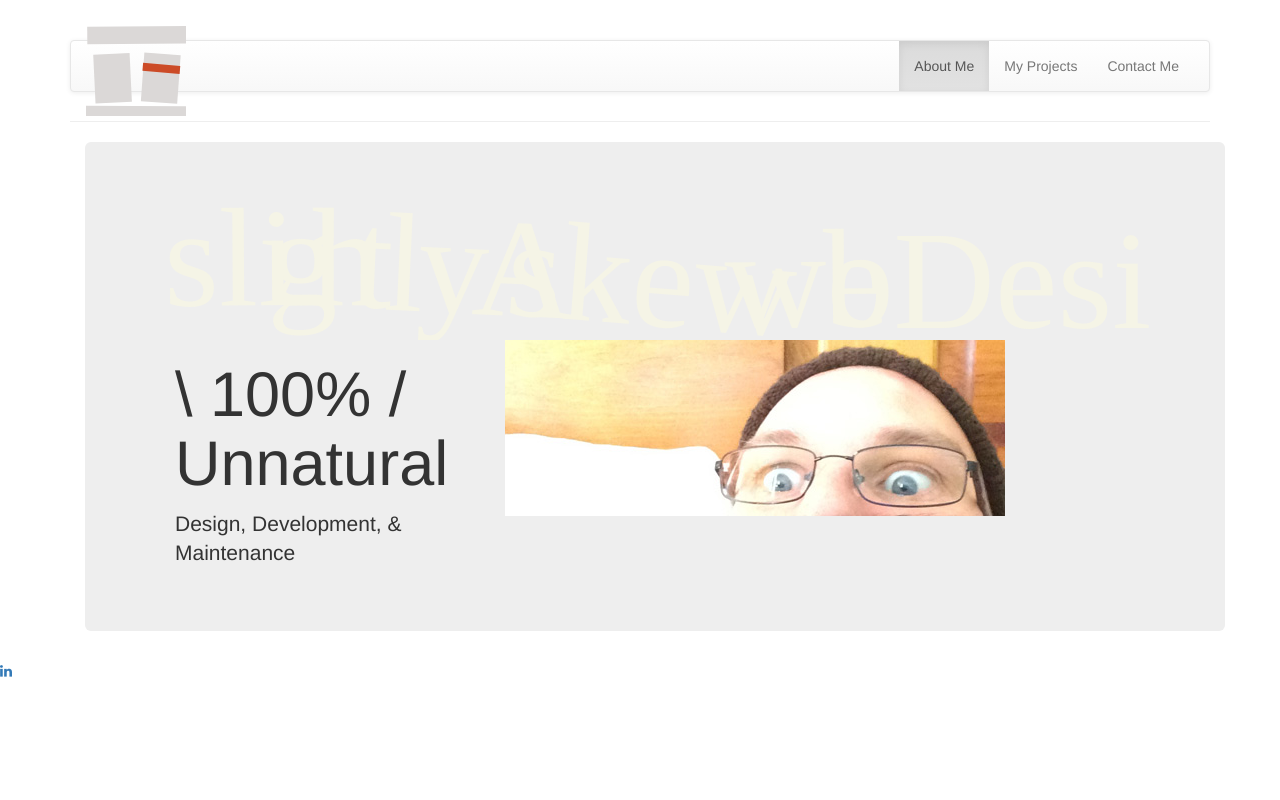
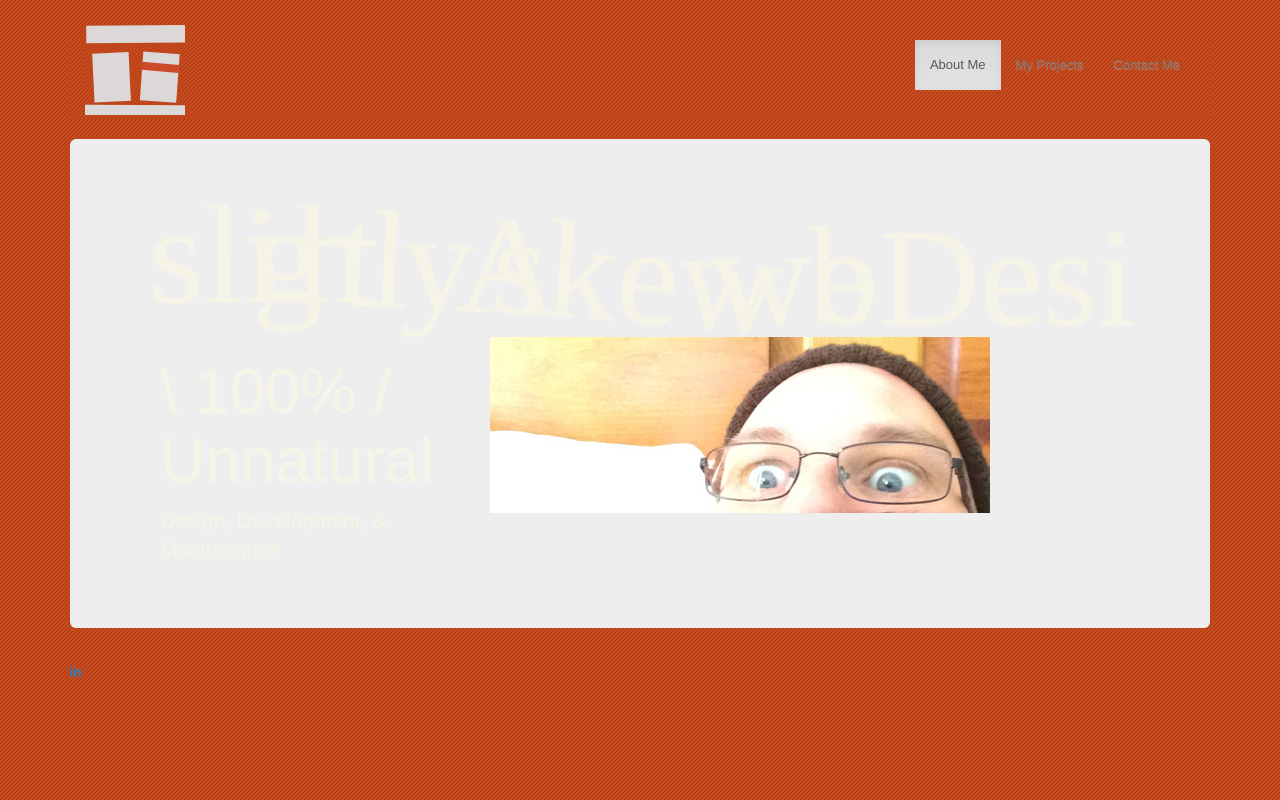
Before and after one commit to SoupVisions/comp1073-tfoss-mini-portfolio, a plain HTML site: page index.html in a window 1280 px wide. Drawn offline with Linux system fonts and the light colour scheme.

Commit message:
header and nav styling

```diff
--- a/Content/app.css
+++ b/Content/app.css
@@ -1,20 +1,69 @@
 /* custom stylesheet */
 
 @import url(http://fonts.googleapis.com/css?family=Nunito:300,400,700);
+
 @font-face {
 	font-family: "bahiana-regular";
-	src: url('../fonts/Bahiana-Regular.otf');
+	src: url('fonts/Bahiana-Regular.otf');
 }
 @font-face {
 	font-family: "grutch";
-	src: url('../fonts/GrutchShaded.ttf');
+	src: url('fonts/GrutchShaded.ttf');
 }
 @font-face {
 	font-family: "nameless";
-	src: url('../fonts/nameless-harbour.ttf');
+	src: url('fonts/nameless-harbour.ttf');
 }
+
+/* General
+==================== */
+
+body {
+	background: #cb4a1d;
+	/*background: #4F6EB8;*/
+	background-image: url(images/dark-canvas-tile.png);
+	color: #f5f4e6;
+	line-height: 2.1;
+	font-size: 1.3em;
+}
+
+
+
+
+/* Header and Nav
+==================== */
 
 .navbar-brand img {
 	width: 100px;
 	margin-top: -30px;
 }
+
+.page-header {
+	background: #cb4a1d;
+	/*background: #4F6EB8;*/
+	background-image: url(images/dark-canvas-tile.png);
+	border: none;
+}
+
+.navbar  {
+	border: none;
+	box-shadow: none;
+}
+
+.container-fluid {
+	background: #cb4a1d;
+	/*background: #4F6EB8;*/
+	background-image: url(images/dark-canvas-tile.png);
+	border: none;
+}
+
+.navbar-header {
+	background: #cb4a1d;
+	/*background: #4F6EB8;*/
+	background-image: url(images/dark-canvas-tile.png);
+	border: none;
+}
+
+
+
+/* End header and nav */
--- a/index.html
+++ b/index.html
@@ -15,7 +15,7 @@
 </head>
 
 <body>
-	<header>
+	<!-- container for entire page -->
 	<div class="container">
 		<header class="page-header">
 			<nav class="navbar navbar-default">
@@ -48,17 +48,21 @@
 		</header>
 
 		<!--Main container-->
-		<main id="home" class="container">
+		<main>
+			<!--Jumbotron-->
+			<section class="jumbotron">
 
-		<section class="jumbotron">
-			<!--Jumbotron-->
+				<!-- Container within jumbotron -->
 				<div class="container">
+
 					<div class="jumbotron-row">
 						<div class="tagline">
 							<div class="overlay-orange"></div>
 							<img src="Content/images/tagline.svg" />
 						</div>
-				</div><!--End row-->
+					</div>
+					<!--End row-->
+
 					<!--New row-->
 					<div class="jumbotron-row">
 						<div class="col-md-4">
@@ -67,23 +71,30 @@
 						</div>
 						<!--End jumbotron 1st column-->
 
+						<!-- Jumbotron 2nd column -->
 						<div class="col-md-8">
 							<figure>
 								<div class="overlay-reddish"></div>
 								<img src="Content/images/ted.jpg" />
 							</figure>
+							<!--End jumbotron 2nd column-->
+						</div>
 
-					</div>
-					<!--End jumbotron 2nd column-->
-
-				</section>
 						<!--End Jumbotron row-->
 						</div>
+
 						<!--End container within Jumbotron-->
+					</div>
+
+			<!-- End jumbotron section-->
+			</section>
+
 			<div class="social-media">
 				<a href="https://ca.linkedin.com/in/theodorefoss"><i class="fa fa-linkedin"></i></a>
-			</div><!-- End social media -->
-		</main><!--End Jumbotron container -->
+				<!-- End social media -->
+			</div>
+
+		</main>
 
 
 
```
Lines whose indentation alone changed are shown as unchanged.
